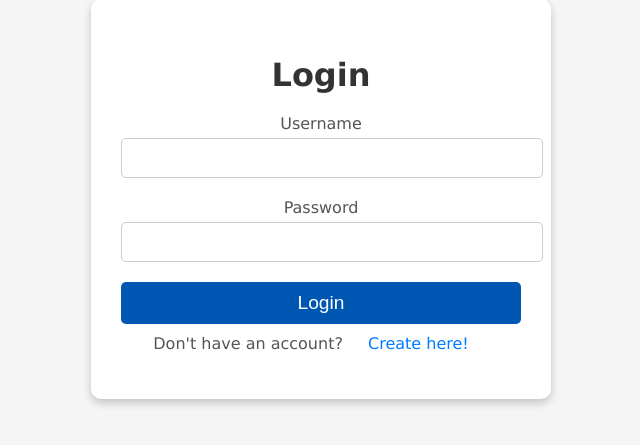
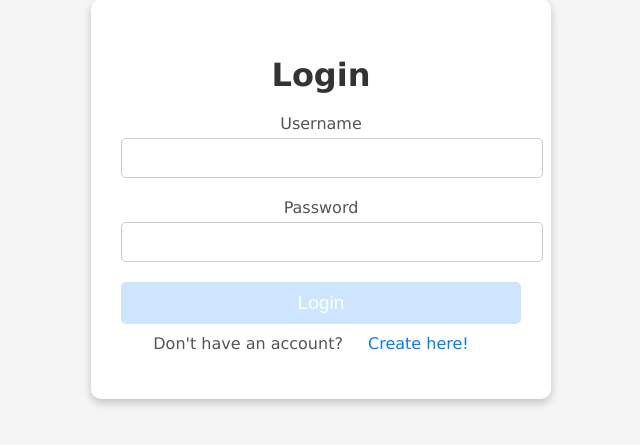
Before and after one commit to aairhann17/Web-Programming-Final-Project---Group-3, a PHP site: page /login.html in a window 1280 px wide, with the pointer over the restyled element. Shown: the part 201-646 px from the top of the page, without its empty margins (319-959 px from the left). Run offline with PHP 8.4, Linux system fonts and the light colour scheme.

Commit message:
changes to the colour of highlighted text

```diff
--- a/styles.css
+++ b/styles.css
@@ -241,7 +241,7 @@ body.login-page button {
 }
 
 body.login-page button:hover {
-    background-color: #0056b3;
+    background-color: #cde5ff;
 }
 
 body.login-page p {
```
